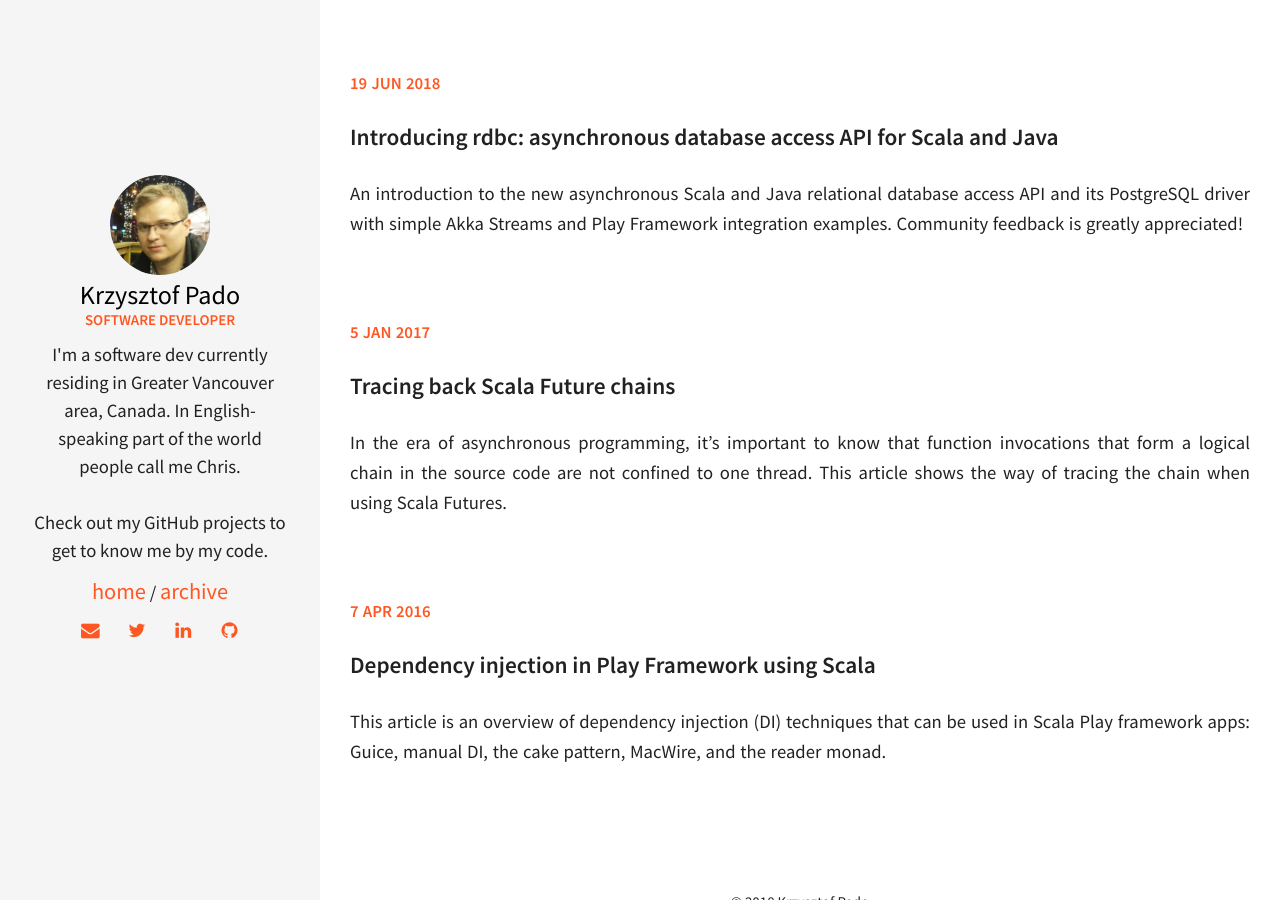
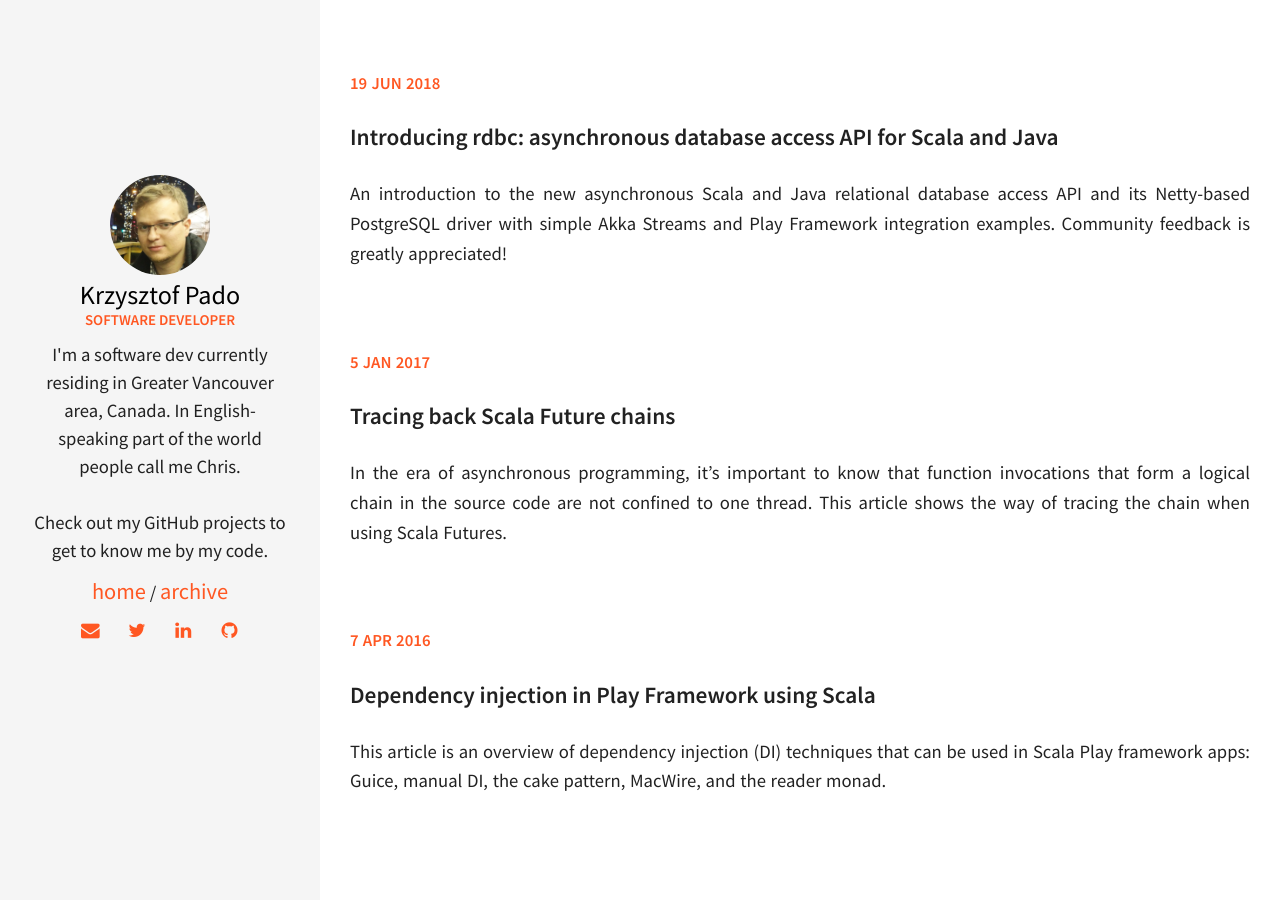
Before and after one commit to povder/pado.io, a Jekyll site: the page built from index.html, in a window 1280 px wide. Built offline with Jekyll 4.4.1, drawn with Linux system fonts in a browser that asks for light colours; comment, search, counter and statistics services are not loaded.

Commit message:
Mention Netty in excerpt of rdbc post

```diff
--- a/_posts/2018-06-19-rdbc-asynchronous-database-api-scala-java.md
+++ b/_posts/2018-06-19-rdbc-asynchronous-database-api-scala-java.md
@@ -1,8 +1,8 @@
 ---
 layout: post
 title: "Introducing rdbc: asynchronous database access API for Scala and Java"
-excerpt: "An introduction to the new asynchronous Scala and Java relational database access API and its PostgreSQL driver with simple Akka Streams and Play Framework integration examples. Community feedback is greatly appreciated!"
-description: "An introduction to the new asynchronous Scala and Java relational database access API and its PostgreSQL driver with simple Akka Streams and Play Framework integration examples."
+excerpt: "An introduction to the new asynchronous Scala and Java relational database access API and its Netty-based PostgreSQL driver with simple Akka Streams and Play Framework integration examples. Community feedback is greatly appreciated!"
+description: "An introduction to the new asynchronous Scala and Java relational database access API and its Netty-based PostgreSQL driver with simple Akka Streams and Play Framework integration examples."
 categories:
 comments: true
 last_updated:
```
